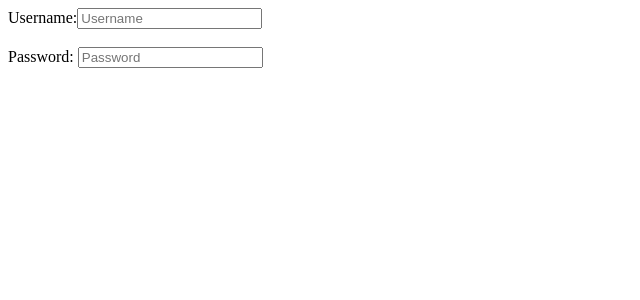
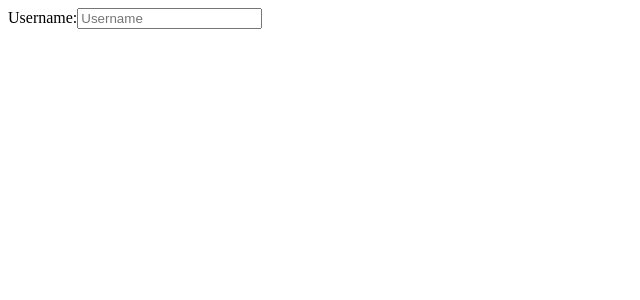
Before and after one commit to ywakili18/Playlist-Maker, a React (Create React App) app in the folder client/: page / in a window 1280 px wide. Shown: the top 300 px of the page, without its empty margins (0-640 px from the left). Built offline with nearby package versions, Linux system fonts and the light colour scheme.

Commit message:
removed password feature

```diff
--- a/client/src/LoginPage.js
+++ b/client/src/LoginPage.js
@@ -15,17 +15,6 @@ const LoginPage = () => {
         }}
         value={userName}
       ></input>
-      <br />
-      <br />
-      <label>Password: </label>
-      <input
-        type="password"
-        placeholder="Password"
-        onChange={(e) => {
-          setPassword(e.target.value)
-        }}
-        value={password}
-      ></input>
     </form>
   )
 }
```
